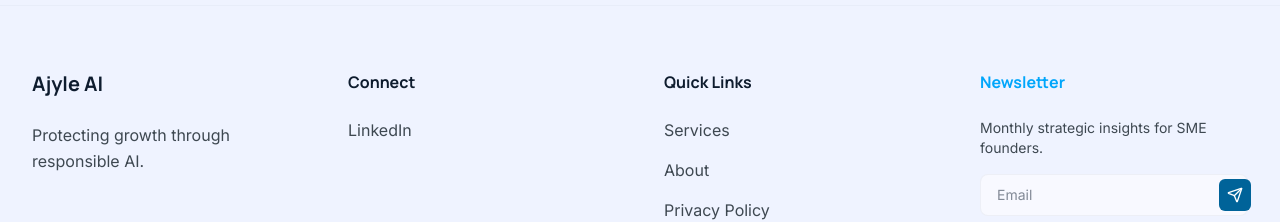
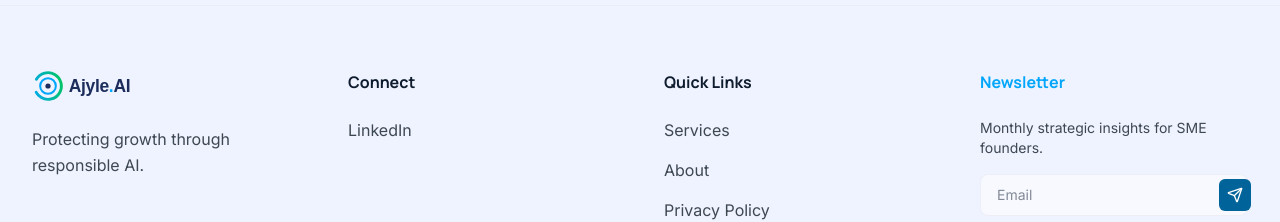
Before and after one commit to AjyleAI/Ajyle-Ai-Website---April-2026, a React (Vite) app: page /home in a window 1280 px wide. Shown: the part 3193-3415 px from the top of the page. Built offline with nearby package versions, Linux system fonts and the light colour scheme.

Commit message:
feat: replace footer text with logo SVG for brand consistency

```diff
--- a/src/components/Footer.tsx
+++ b/src/components/Footer.tsx
@@ -6,7 +6,9 @@
     <footer className="w-full py-16 border-t border-outline-variant/15 bg-surface-container-low">
       <div className="max-w-7xl mx-auto px-6 md:px-8 grid grid-cols-1 md:grid-cols-4 gap-12">
         <div className="col-span-1">
-          <a href="/" className="text-xl font-bold text-on-surface mb-6 block font-headline">Ajyle AI</a>
+          <a href="/" className="block mb-6">
+            <img src="/logo.svg" alt="Ajyle AI" className="h-8 w-auto" />
+          </a>
           <p className="text-on-surface-variant leading-relaxed">
             Protecting growth through responsible AI.
           </p>
```
